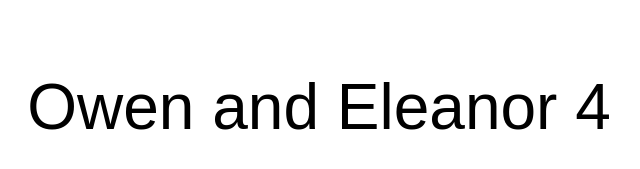
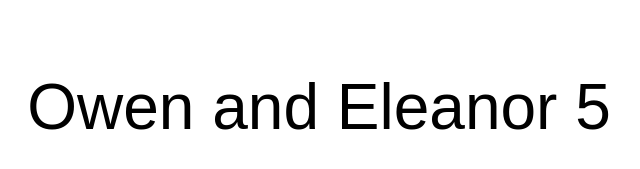
Before and after one commit to OwenFillmore/website, a plain HTML site: page index.html in a window 1280 px wide. Shown: the part 293-462 px from the top of the page, 321-961 px from the left. Drawn offline with Linux system fonts and the light colour scheme.

Commit message:
Update heading from '4' to '5'

```diff
--- a/index.html
+++ b/index.html
@@ -41,6 +41,6 @@
     </style>
 </head>
 <body>
-    <h1>Owen and Eleanor 4</h1>
+    <h1>Owen and Eleanor 5</h1>
 </body>
 </html></content>
```
